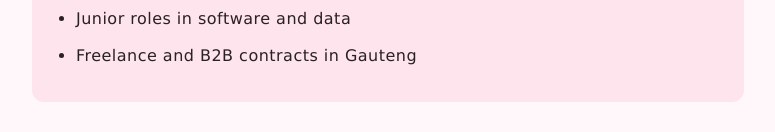
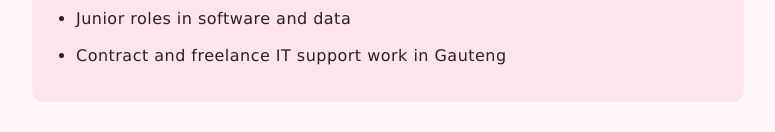
Before and after one commit to rorisangIsCoded/resume-website, a plain HTML site: page index.html in a window 1280 px wide. Shown: the part 653-785 px from the top of the page, without its empty margins (252-1027 px from the left). Drawn offline with Linux system fonts and the light colour scheme.

Commit message:
Reword freelance line

```diff
--- a/index.html
+++ b/index.html
@@ -23,7 +23,7 @@
             <li>Help Desk / IT Support (Level 1)</li>
             <li>Junior Data Analyst</li>
             <li>Junior roles in software and data</li>
-            <li>Freelance and B2B contracts in Gauteng</li>
+            <li>Contract and freelance IT support work in Gauteng</li>
         </ul>
     </section>
 
```
